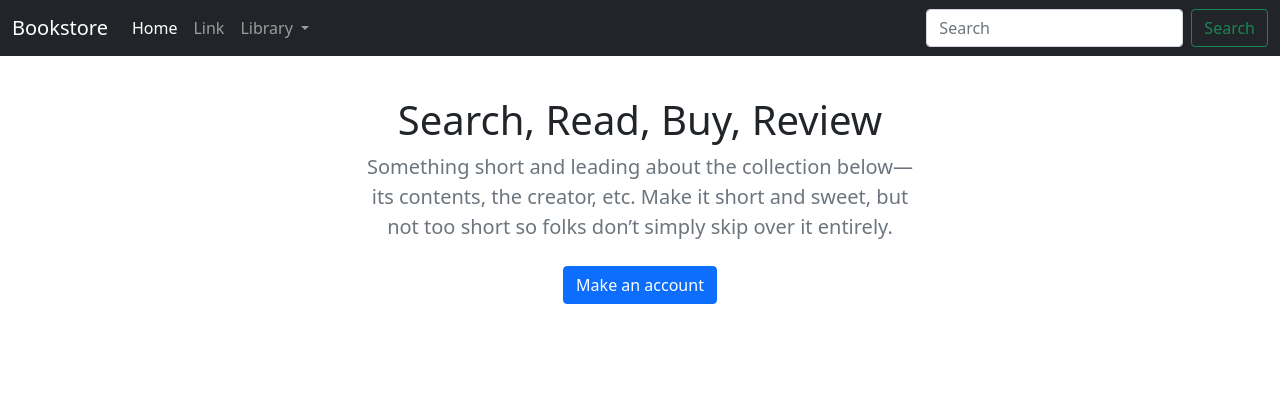
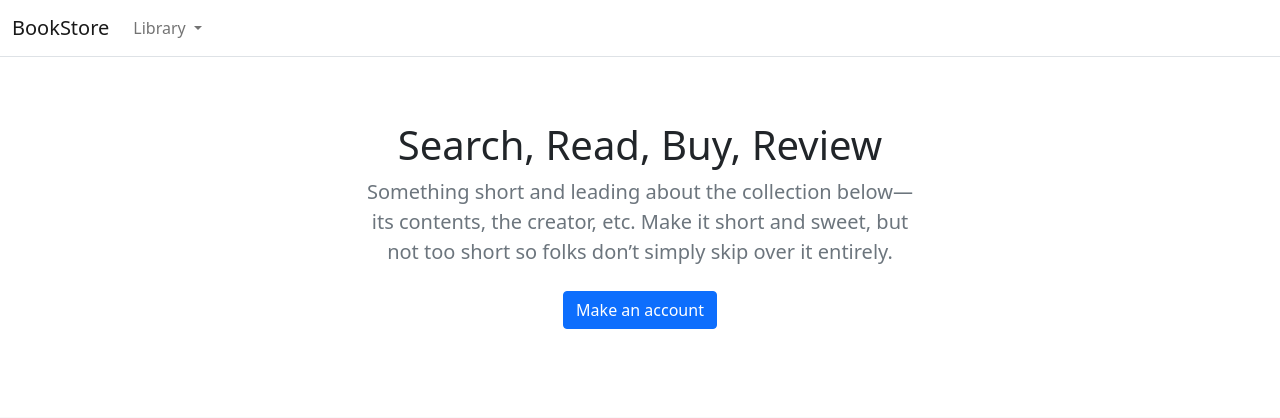
Before and after one commit to makeshka/ourshop, a Django app: page / in a window 1280 px wide. Shown: the top 418 px of the page. Run offline with Django 4.2, Linux system fonts and the light colour scheme; data comes from the database, SQL or seed files in the repository; both versions use the stored data as it was after the commit; some libraries are stand-ins or nearby versions.

Commit message:
shorting, delete comments, renaming

```diff
--- /dev/null
+++ b/store/context_processors.py
@@ -0,0 +1,7 @@
+from .models import Category
+
+
+def categories(request):
+    return {
+        'categories': Category.objects.all()
+    }
--- a/store/models.py
+++ b/store/models.py
@@ -6,8 +6,9 @@ from django.contrib.auth.models import User
 from django.db import models
 from django.urls import reverse
 
-# Create your models here.
-# okey blyat
+class ProductManager(models.Manager):
+    def get_queryset(self):
+        return super(ProductManager, self).get_queryset().filter(in_active=True)
 
 class Category(models.Model):
     name = models.CharField(max_length=200, db_index=True)
@@ -36,6 +37,8 @@ class Product(models.Model):
     in_active = models.BooleanField(default=True)
     created = models.DateTimeField(auto_now_add=True)
     updated = models.DateTimeField(auto_now=True)
+    objects = models.Manager()
+    products = ProductManager()
 
     class Meta:
         verbose_name_plural = 'products'
--- a/store/urls.py
+++ b/store/urls.py
@@ -5,8 +5,8 @@ from . import views
 app_name = 'store'
 
 urlpatterns = [
-    path('', views.all_products, name='all_products'),
-    path('item/<slug:slug>/', views.product_detail, name='product_detail'),
+    path('', views.product_all, name='product_all'),
+    path('<slug:slug>/', views.product_detail, name='product_detail'),
     path('search/<slug:category_slug>/', views.category_list, name='category_list'),
 
 ]
--- a/store/views.py
+++ b/store/views.py
@@ -2,22 +2,15 @@ from django.shortcuts import get_object_or_404, render
 
 from .models import Category, Product
 
-
-def categories(request):
-    return {
-        'categories': Category.objects.all()
-    }
-
-def all_products(request):
-    products = Product.objects.all()
+def product_all(request):
+    products = Product.products.all()
     return render(request, 'store/home.html', {'products': products})
 
 def product_detail(request, slug):
     product = get_object_or_404(Product, slug=slug, in_stock=True)
-    return render(request, 'store/products/detail.html', {'product': product})
+    return render(request, 'store/products/single.html', {'product': product})
 
 def category_list(request, category_slug):
     category = get_object_or_404(Category, slug = category_slug)
     products = Product.objects.filter(category = category)
     return render(request, 'store/products/category.html', {'category': category, 'products': products})
-# Create your views here.
--- a/templates/store/base.html
+++ b/templates/store/base.html
@@ -3,53 +3,44 @@
 <html>
 
 <head>
-    <meta charset="UTF-8" />
-    <title>{% block title %}My shop{% endblock %}</title>
-    <meta name="viewport" content="width=device=width, initial-scale=1">
-    <link href="https://cdn.jsdelivr.net/npm/bootstrap@5.1.3/dist/css/bootstrap.min.css" rel="stylesheet" integrity="sha384-1BmE4kWBq78iYhFldvKuhfTAU6auU8tT94WrHftjDbrCEXSU1oBoqyl2QvZ6jIW3" crossorigin="anonymous">
-    <script src="https://cdn.jsdelivr.net/npm/@popperjs/core@2.10.2/dist/umd/popper.min.js" integrity="sha384-7+zCNj/IqJ95wo16oMtfsKbZ9ccEh31eOz1HGyDuCQ6wgnyJNSYdrPa03rtR1zdB" crossorigin="anonymous"></script>
-    <script src="https://cdn.jsdelivr.net/npm/bootstrap@5.1.3/dist/js/bootstrap.min.js" integrity="sha384-QJHtvGhmr9XOIpI6YVutG+2QOK9T+ZnN4kzFN1RtK3zEFEIsxhlmWl5/YESvpZ13" crossorigin="anonymous"></script>
+    <meta charset="utf-8" />
+    <title>{% block title %}BookStore{% endblock %}</title>
+    <meta name="viewport" content="width=device-width, initial-scale=1">
+    <link href="https://cdn.jsdelivr.net/npm/bootstrap@5.0.0-beta1/dist/css/bootstrap.min.css" rel="stylesheet" integrity="sha384-giJF6kkoqNQ00vy+HMDP7azOuL0xtbfIcaT9wjKHr8RbDVddVHyTfAAsrekwKmP1" crossorigin="anonymous">
+    <script src="https://code.jquery.com/jquery-3.5.1.min.js" integrity="sha256-9/aliU8dGd2tb6OSsuzixeV4y/faTqgFtohetphbbj0=" crossorigin="anonymous"></script>
+    <script src="https://cdn.jsdelivr.net/npm/bootstrap@5.0.0-beta1/dist/js/bootstrap.bundle.min.js" integrity="sha384-ygbV9kiqUc6oa4msXn9868pTtWMgiQaeYH7/t7LECLbyPA2x65Kgf80OJFdroafW" crossorigin="anonymous"></script>
 </head>
+
 <body>
     <header>
-        <nav class="navbar navbar-expand-md navbar-dark fixed-top bg-dark">
+        <nav class="navbar navbar-expand-md navbar-light bg-white border-bottom">
             <div class="container-fluid">
-            <a class="navbar-brand" href="#">Bookstore</a>
-            <button class="navbar-toggler" type="button" data-bs-toggle="collapse" data-bs-target="#navbarCollapse" aria-controls="navbarCollapse" aria-expanded="false" aria-label="Toggle navigation">
+                <a class="navbar-brand" href="/">BookStore</a>
+                <button class="navbar-toggler" type="button" data-bs-toggle="collapse" data-bs-target="#navbarCollapse"
+                    aria-controls="navbarCollapse" aria-expanded="false" aria-label="Toggle navigation">
                     <span class="navbar-toggler-icon"></span>
                 </button>
                 <div class="collapse navbar-collapse" id="navbarCollapse">
                     <ul class="navbar-nav me-auto mb-2 mb-md-0">
-                <li class="nav-item">
-                  <a class="nav-link active" aria-current="page" href="#">Home</a>
-                </li>
-                <li class="nav-item">
-                  <a class="nav-link" href="#">Link</a>
-                </li>
                         <li class="nav-item dropdown">
-                    <a class="nav-link dropdown-toggle" href="#" id="navbarDropdown" role="button" data-bs-toggle="dropdown" aria-expanded="false">
+                            <a class="nav-link dropdown-toggle" href="#" id="navbarDropdown" role="button"
+                                data-bs-toggle="dropdown" aria-expanded="false">
                                 Library
                             </a>
                             <ul class="dropdown-menu" aria-labelledby="navbarDropdown">
-                      <li><a class="dropdown-item" href="{% url "store:all_products" %}">All</a></li>
+                                <li><a class="dropdown-item" href="{% url "store:product_all" %}">All</a></li>
                                 {% for c in categories %}
-
-                        <li>
-                          <a class="dropdown-item" href="{{ c.get_absolute_url }}">{{ c.name|title}}</a>
+                                <li {% if category.slug == c.slug %}class="selected" {% endif %}>
+                                    <a class="dropdown-item" href="{{ c.get_absolute_url }}">{{ c.name|title }}</a>
                                 </li>
-
                                 {% endfor %}
                             </ul>
                         </li>
                     </ul>
-              <form class="d-flex">
-                <input class="form-control me-2" type="search" placeholder="Search" aria-label="Search">
-                <button class="btn btn-outline-success" type="submit">Search</button>
-              </form>
                 </div>
             </div>
         </nav>
     </header>
-    <div id="content">{% block content%} {% endblock %}</div>
+    <div id="content">{% block content %} {% endblock %}</div>
 </body>
 </html>
--- a/templates/store/home.html
+++ b/templates/store/home.html
@@ -1,11 +1,11 @@
 {% extends "./base.html" %}
 {% load static %}
-{% block title %}Home{% endblock %}
+{% block title %}BookStore{% endblock %}
 
 {% block content %}
 <main>
 <section class="py-5 text-center container">
-    <div class="row py-lg-5">
+    <div class="row py-lg-3">
       <div class="col-lg-6 col-md-8 mx-auto">
         <h1 class="fw-light">Search, Read, Buy, Review</h1>
         <p class="lead text-muted">Something short and leading about the collection below—its contents, the creator, etc.
--- a/templates/store/products/detail.html
+++ b/templates/store/products/single.html
@@ -30,8 +30,7 @@
                                 </select>
 
                             </div>
-                            <div class="col-6 text-end"><button type="button" class="btn btn-secondary btn-sm">Add to
-                                    basket</button></div>
+                            <div class="col-6 text-end"><button type="button" class="btn btn-secondary btn-sm">Add to basket</button></div>
                         </div>
                     </div>
                 </div>
```
Also changed, not shown: core/settings.py (+1 -32 lines), db.sqlite3. Lines whose indentation alone changed are shown as unchanged.
